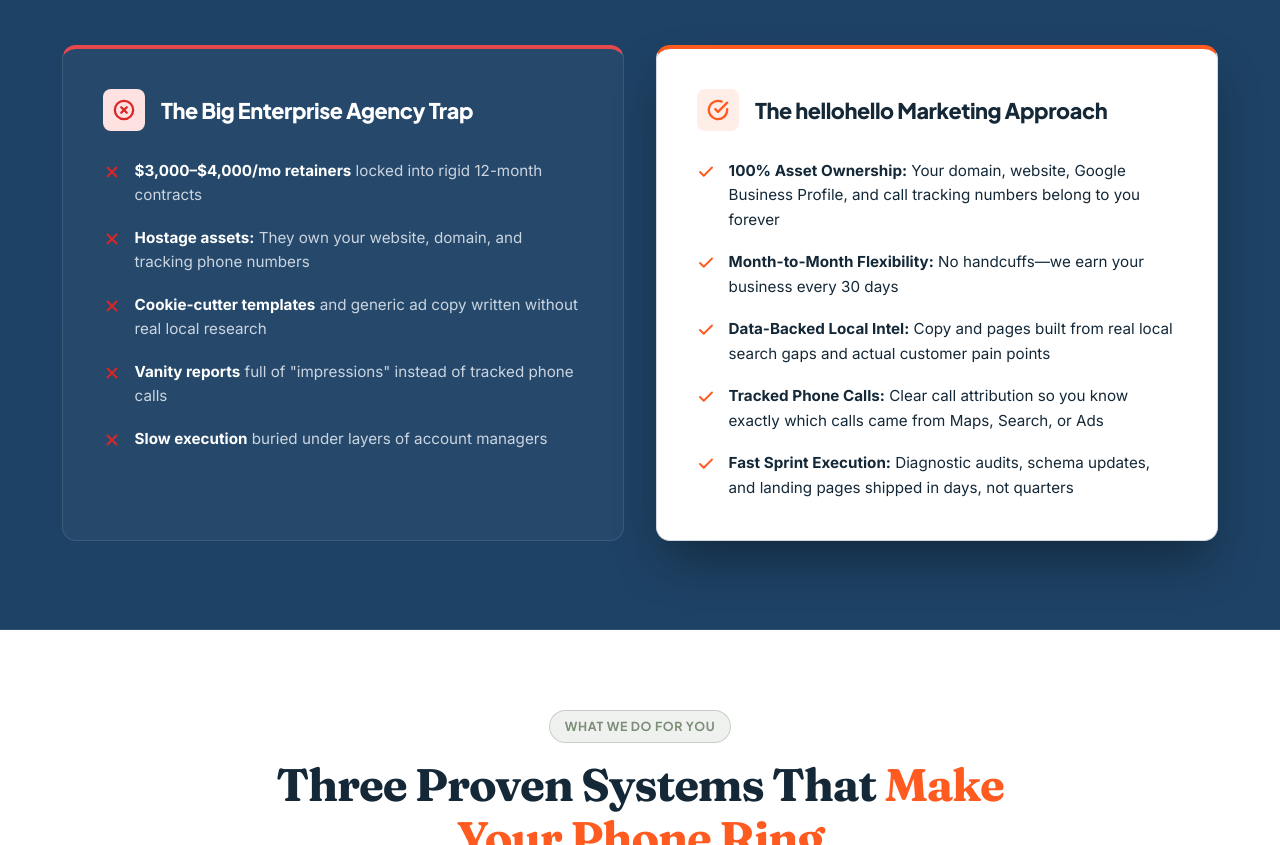
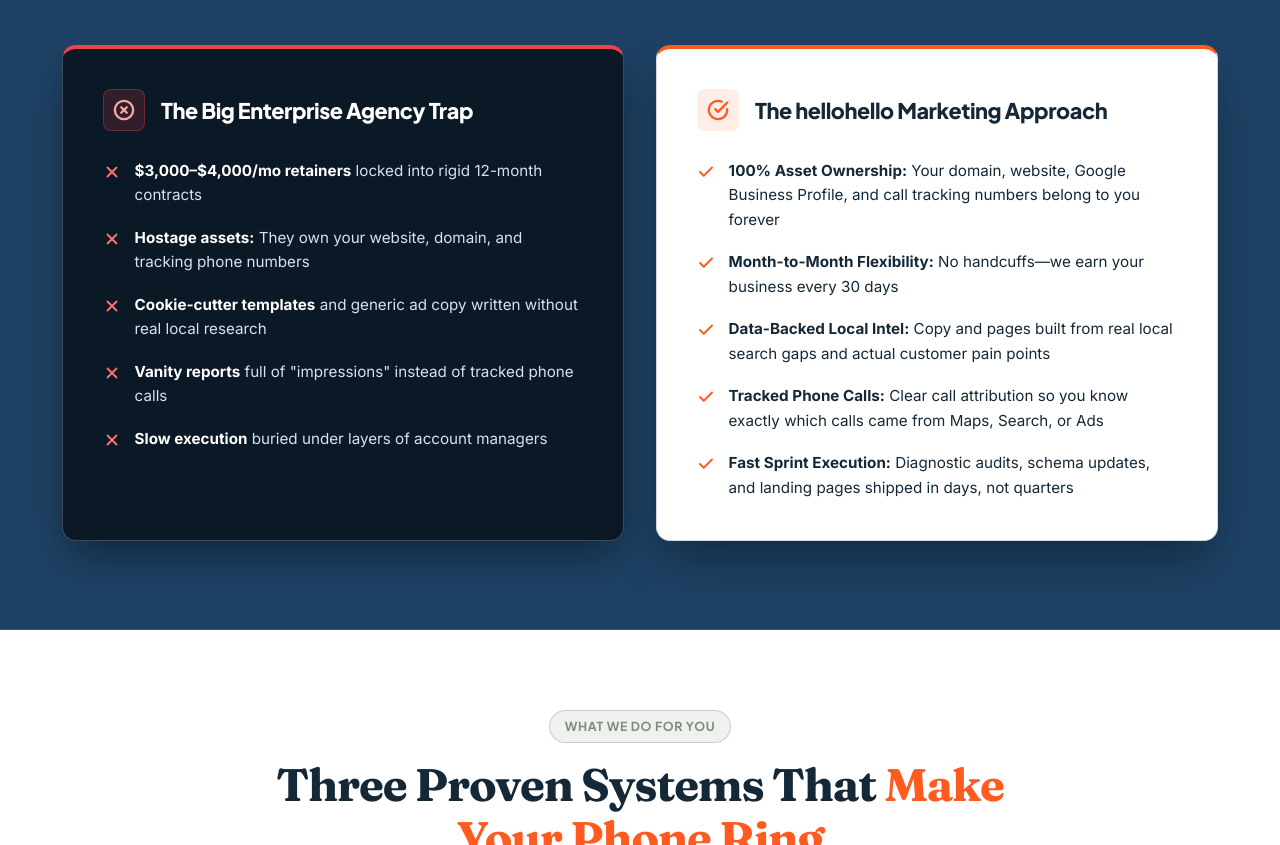
Before and after one commit to junonino/hellohello, a plain HTML site: page index.html in a window 1280 px wide. Shown: the part 1201-2046 px from the top of the page. Drawn offline with Linux system fonts and the light colour scheme.

Commit message:
fix(ui): boost contrast and depth on enterprise comparison card against coastal navy

```diff
--- a/styles.css
+++ b/styles.css
@@ -930,10 +930,11 @@ button.btn-secondary:hover {
 }
 
 .card-negative {
-  background: rgba(255, 255, 255, 0.04);
-  border: 1px solid rgba(255, 255, 255, 0.1);
-  border-top: 4px solid #E5484D;
+  background: #0B1926;
+  border: 1px solid rgba(255, 255, 255, 0.22);
+  border-top: 4px solid #EF4444;
   color: #E2E8F0;
+  box-shadow: 0 20px 45px -10px rgba(0, 0, 0, 0.5);
 }
 
 .card-negative h3 {
@@ -941,7 +942,7 @@ button.btn-secondary:hover {
 }
 
 .card-negative .comparison-item {
-  color: #CBD5E1;
+  color: #D6E2EE;
 }
 
 .card-negative .comparison-item strong {
@@ -985,8 +986,9 @@ button.btn-secondary:hover {
 }
 
 .comp-icon-neg {
-  background: #FEE2E2;
-  color: #DC2626;
+  background: rgba(239, 68, 68, 0.16);
+  color: #FCA5A5;
+  border: 1px solid rgba(239, 68, 68, 0.3);
 }
 
 .comp-icon-pos {
@@ -1015,7 +1017,7 @@ button.btn-secondary:hover {
 }
 
 .card-negative .comparison-item svg {
-  color: #DC2626;
+  color: #F87171;
 }
 
 .card-positive .comparison-item svg {
```
